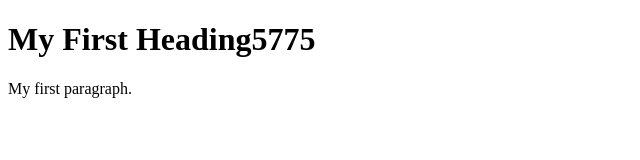
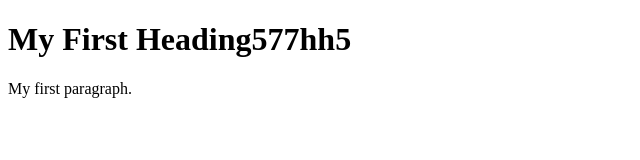
Before and after one commit to krishnakushwaha/aws-demo, a plain HTML site: page simple-python-app/index.html in a window 1280 px wide. Shown: the full height of the page, 0-640 px from the left. Drawn offline with Linux system fonts and the light colour scheme.

Commit message:
Update index.html

```diff
--- a/simple-python-app/index.html
+++ b/simple-python-app/index.html
@@ -2,7 +2,7 @@
 <html>
 <body>
 
-<h1>My First Heading5775</h1>
+<h1>My First Heading577hh5</h1>
 <p>My first paragraph.</p>
 
 </body>
```
